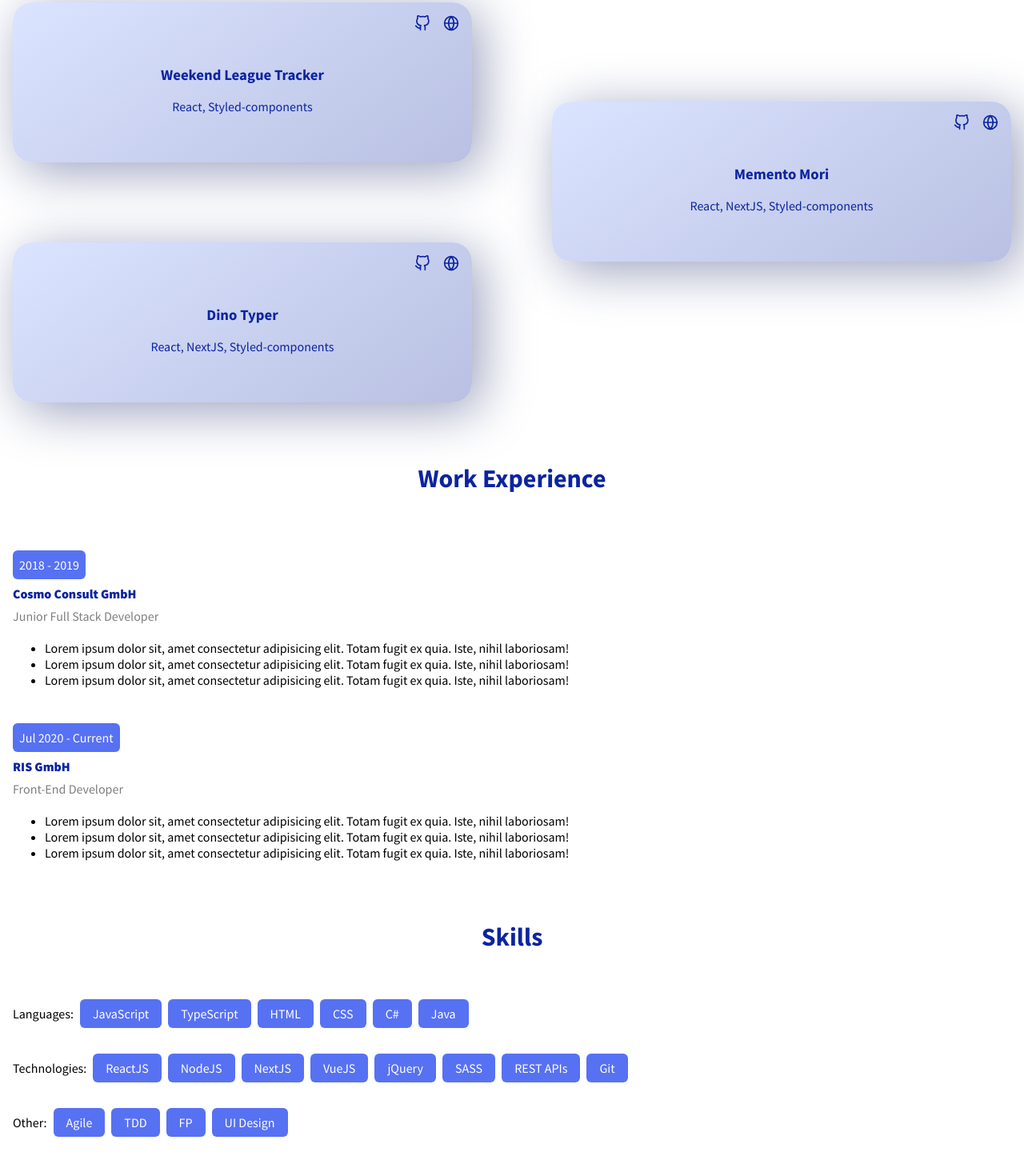
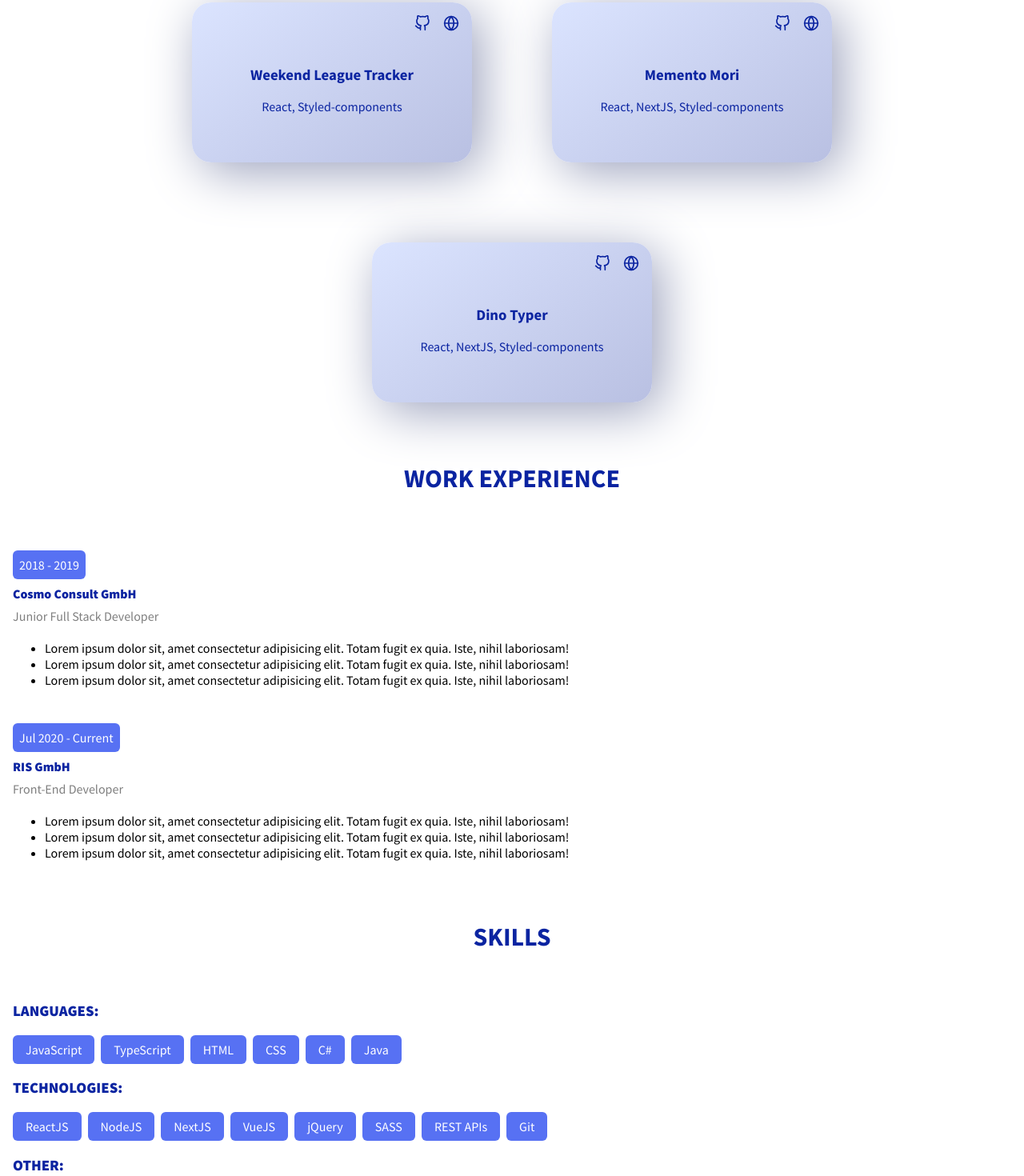
Before and after one commit to jjozic/jj-portfolio-2021, a Next.js app: page / in a window 1280 px wide. Shown: the part 600-2070 px from the top of the page at 80% size. Built offline with nearby package versions, Linux system fonts and the light colour scheme.

Commit message:
removed _document because its not needed without styled components, replaced grid with flex for the projects, changed layout and css for skills + html markup improvements

```diff
--- a/components/Skills/index.jsx
+++ b/components/Skills/index.jsx
@@ -6,36 +6,42 @@ const others = ["Agile", "TDD", "FP", "UI Design"];
 
 function Skill({ name, key }) {
   return (
-    <div className={styles.skillElement} key={key}>
+    <span className={styles.skillElement} key={key}>
       {name}
-    </div>
+    </span>
   );
 }
 
 export default function Skills() {
   return (
-    <div>
+    <section>
       <h2 className="heading">Skills</h2>
       <div className={styles.wrapper}>
-        <p>
-          Languages:
+        <div>
+          <h3>Languages:</h3>
+          <div className={styles.skills}>
             {languages.map((language, index) => (
               <Skill name={language} key={index} />
             ))}
-        </p>
-        <p>
-          Technologies:
+          </div>
+        </div>
+        <div>
+          <h3>Technologies:</h3>
+          <div className={styles.skills}>
             {technologies.map((technology, index) => (
               <Skill name={technology} key={index} />
             ))}
-        </p>
-        <p>
-          Other:
+          </div>
+        </div>
+        <div>
+          <h3>Other:</h3>
+          <div className={styles.skills}>
             {others.map((other, index) => (
               <Skill name={other} key={index} />
             ))}
-        </p>
           </div>
         </div>
+      </div>
+    </section>
   );
 }
--- a/pages/_document.js
+++ /dev/null
@@ -1,30 +0,0 @@
-import Document from 'next/document'
-import { ServerStyleSheet } from 'styled-components'
-
-export default class MyDocument extends Document {
-  static async getInitialProps(ctx) {
-    const sheet = new ServerStyleSheet()
-    const originalRenderPage = ctx.renderPage
-
-    try {
-      ctx.renderPage = () =>
-        originalRenderPage({
-          enhanceApp: (App) => (props) =>
-            sheet.collectStyles(<App {...props} />),
-        })
-
-      const initialProps = await Document.getInitialProps(ctx)
-      return {
-        ...initialProps,
-        styles: (
-          <>
-            {initialProps.styles}
-            {sheet.getStyleElement()}
-          </>
-        ),
-      }
-    } finally {
-      sheet.seal()
-    }
-  }
-}
--- a/styles/Projects.module.scss
+++ b/styles/Projects.module.scss
@@ -1,7 +1,8 @@
 .wrapper {
-  display: grid;
-  grid-template-columns: 1fr 1fr;
+  display: flex;
+  flex-wrap: wrap;
   gap: 100px;
+  justify-content: center;
 
   article {
     position: relative;
@@ -16,10 +17,6 @@
     flex-direction: column;
     justify-content: center;
     align-items: center;
-  }
-
-  article:nth-of-type(even) {
-    transform: translateY(calc(50% + 24px));
   }
 }
 
--- a/styles/Skills.module.scss
+++ b/styles/Skills.module.scss
@@ -1,12 +1,20 @@
 .wrapper {
   display: flex;
   flex-direction: column;
+  > div {
+    > h3 {
+      color: var(--dark);
+      font-weight: 800;
+      text-transform: uppercase;
+    }
+  }
+}
+
+.skills{
+    display: flex;
     flex-wrap: wrap;
-    p {
-        display: flex;
     align-items: center;
     gap: 0.5rem;
-    }
 }
 
 .skillElement {
--- a/styles/globals.css
+++ b/styles/globals.css
@@ -34,4 +34,5 @@ a {
   color: var(--dark);
   text-align: center;
   font-size: 2rem;
+  text-transform: uppercase;
 }
```
Also changed, not shown: 1 other file (tests, documents, lock files or other folders). Lines whose indentation alone changed are shown as unchanged.
